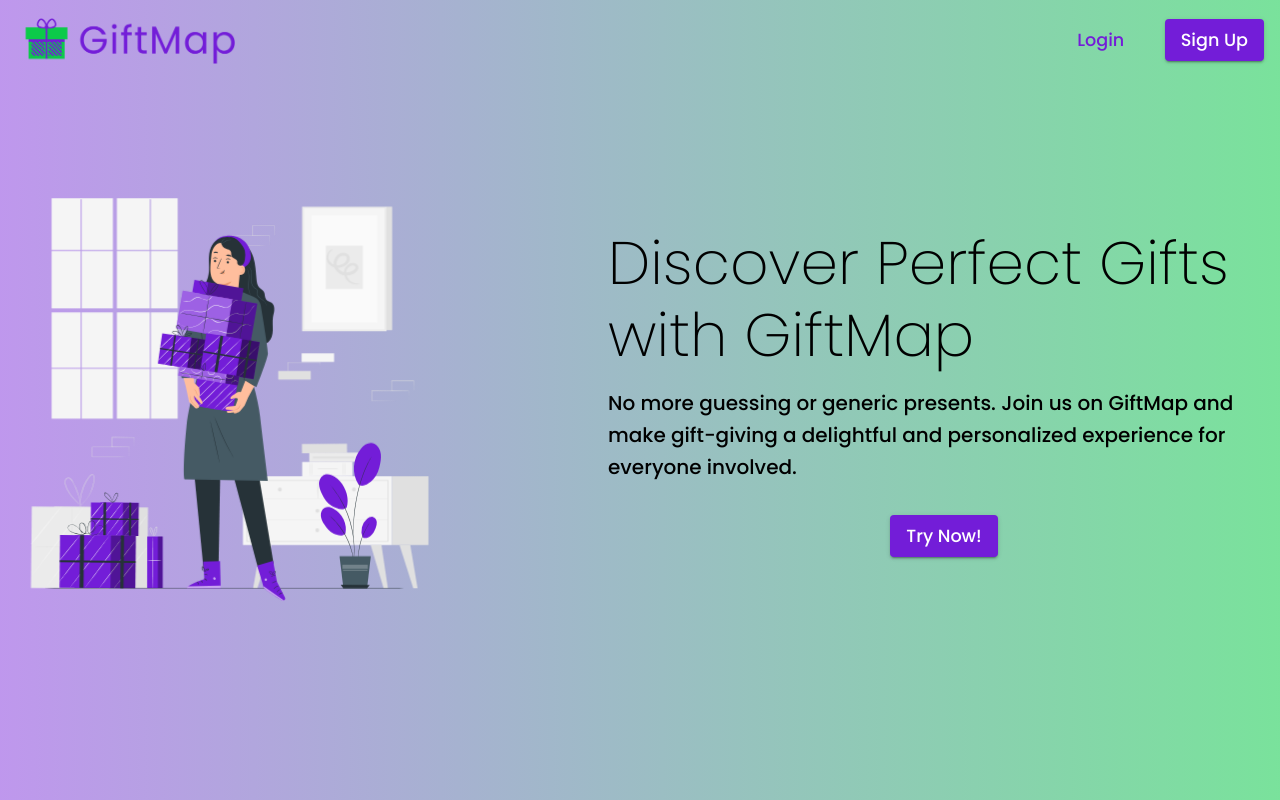
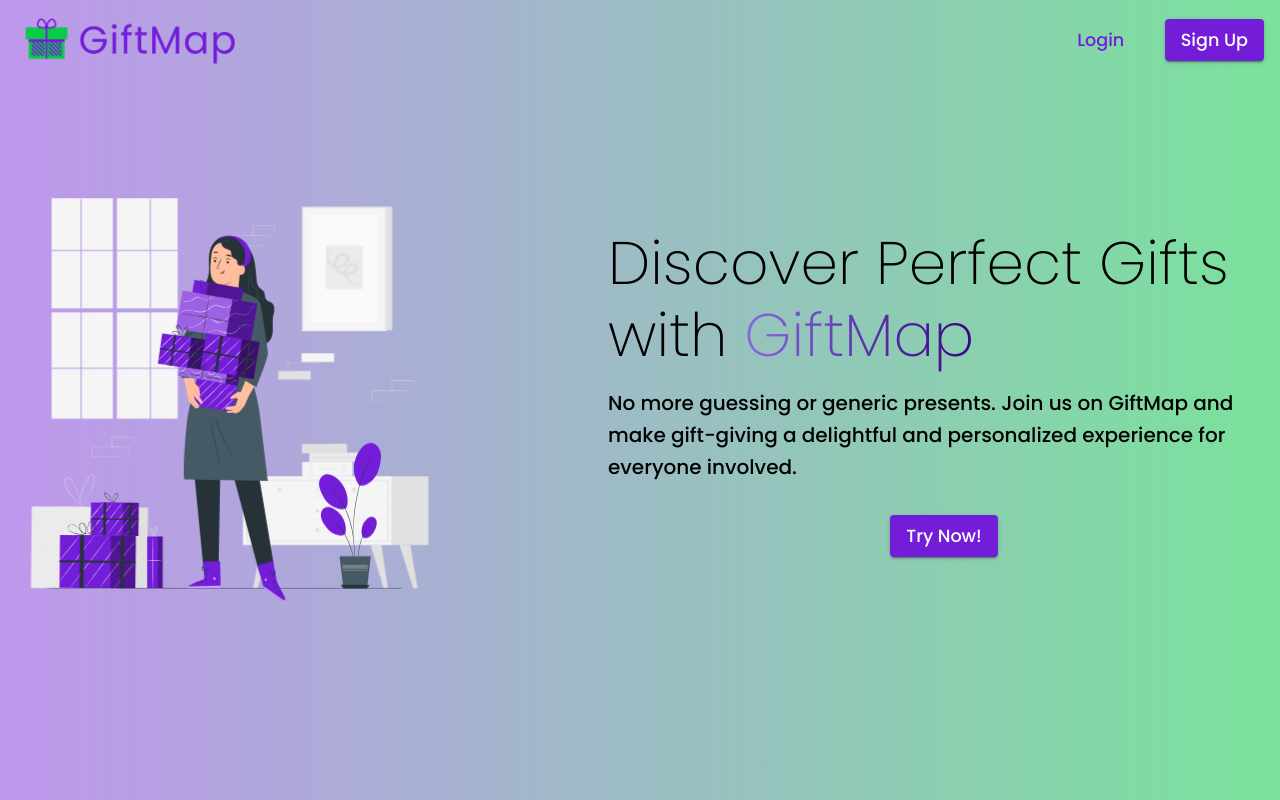
Before and after one commit to Iman-MS/gift-map, a React (Create React App) app: page / in a window 1280 px wide. Built offline with nearby package versions, Linux system fonts and the light colour scheme.

Commit message:
changed the color of the gift map in landing page header text

```diff
--- a/src/components/LandingContent.js
+++ b/src/components/LandingContent.js
@@ -17,7 +17,8 @@ const LandingContent = () => {
       </div>
       <div className={classes.text}>
         <Typography variant="h2" sx={{ fontWeight: "200" }}>
-          Discover Perfect Gifts with GiftMap
+          Discover Perfect Gifts with{" "}
+          <span className={classes.giftmap}>GiftMap</span>
         </Typography>
         <Typography variant="h6" sx={{ fontWeight: "500" }}>
           No more guessing or generic presents. Join us on GiftMap and make
--- a/src/components/LandingContent.module.css
+++ b/src/components/LandingContent.module.css
@@ -29,6 +29,17 @@
   justify-content: center;
 }
 
+.giftmap {
+  background: rgb(117, 0, 255);
+  background: linear-gradient(
+    90deg,
+    rgba(117, 0, 255, 0.4598214285714286) 0%,
+    rgba(60, 0, 133, 1) 100%
+  );
+  -webkit-background-clip: text;
+  -webkit-text-fill-color: transparent;
+}
+
 @media (max-width: 770px) {
   .landing_container {
     display: flex;
```
